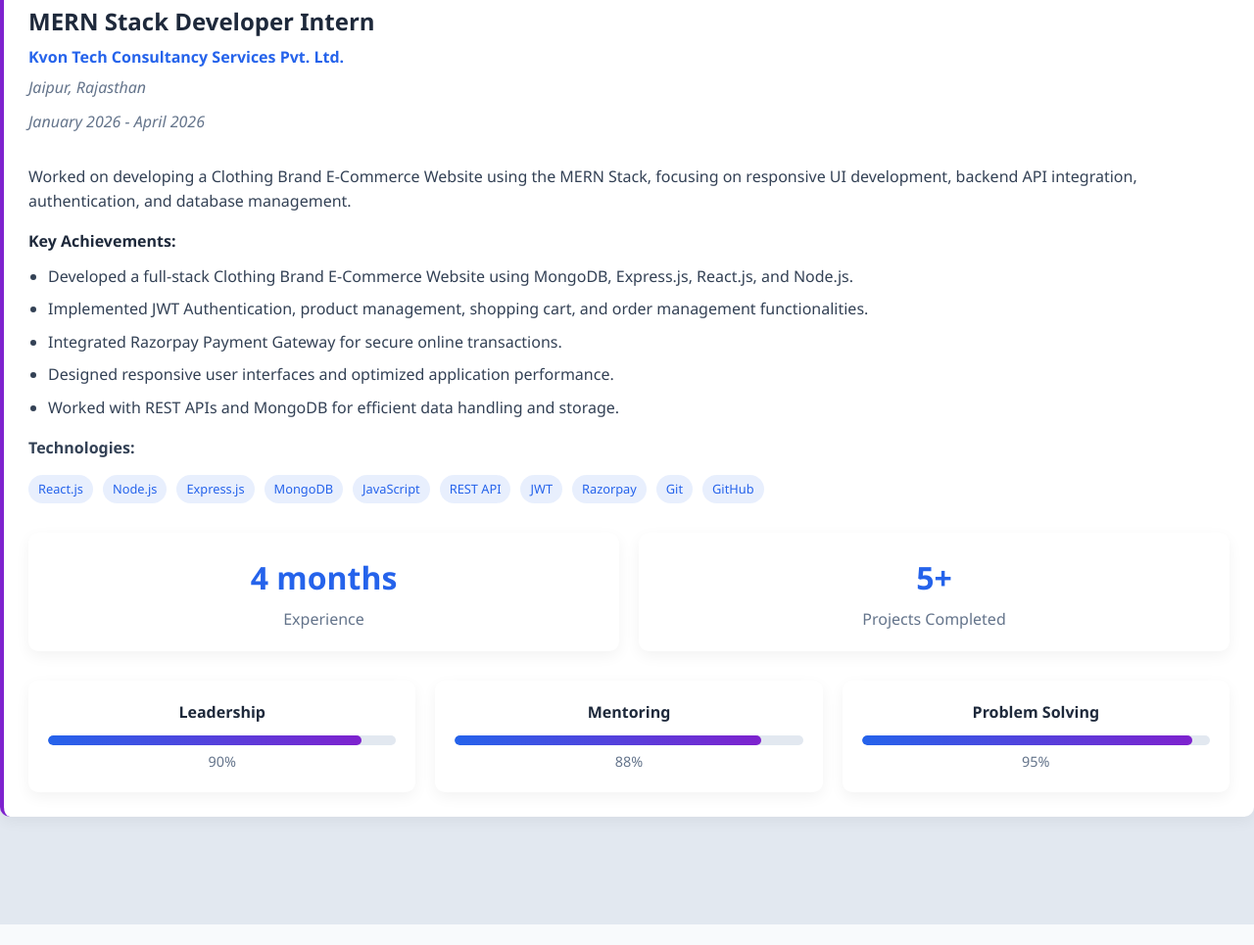
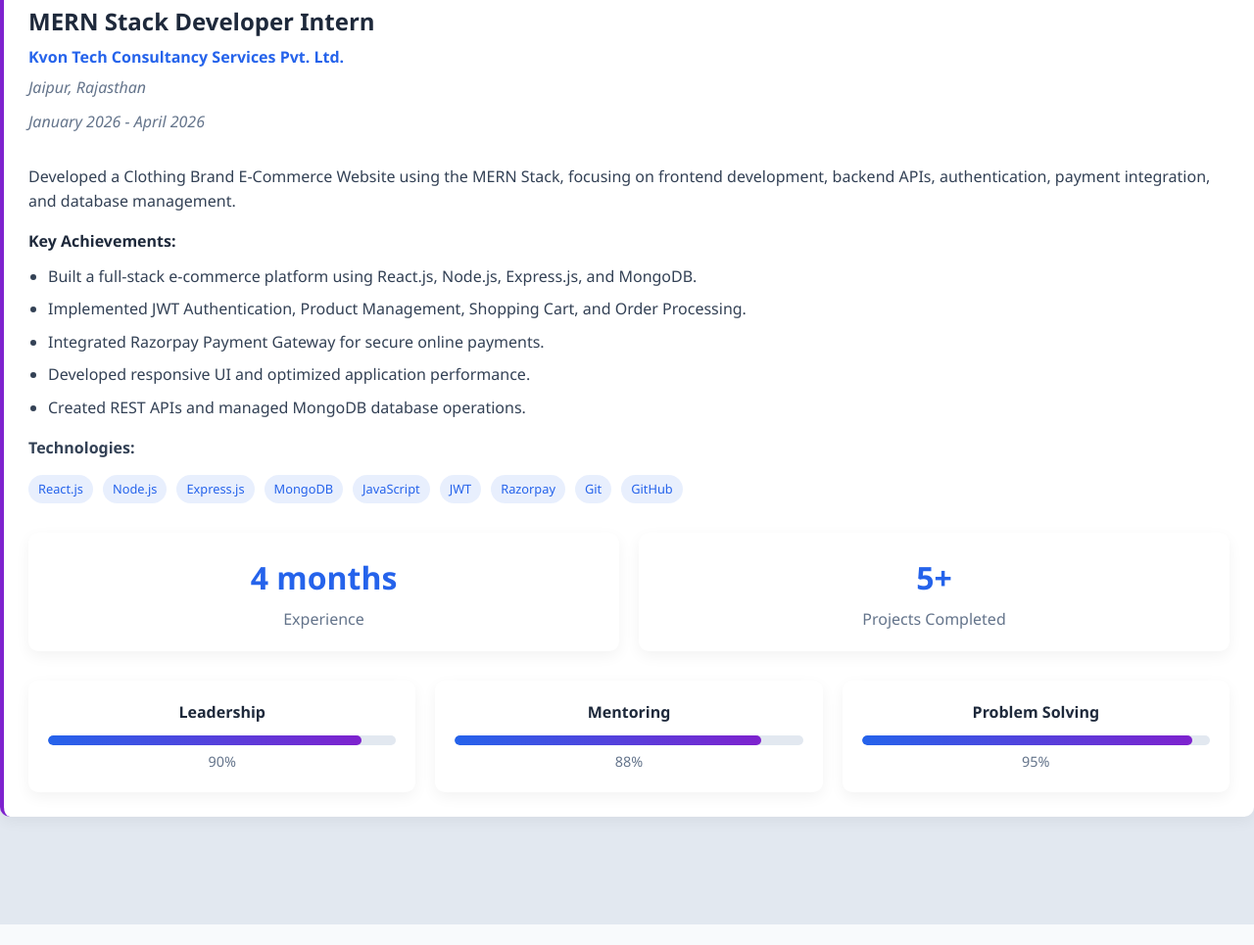
Before and after one commit to Vijendra-singh7773/Vijendra-Singh-Portfolio, a plain HTML site: page index.html in a window 1280 px wide. Shown: the part 4378-5343 px from the top of the page at 98% size. Drawn offline with Linux system fonts and the light colour scheme.

Commit message:
Update index.html

```diff
--- a/index.html
+++ b/index.html
@@ -1143,7 +1143,7 @@
             </div>
         </div>
 
-        <div class="experience-item fade-in">
+       <div class="experience-item fade-in delay-1">
     <div class="experience-header">
         <div>
             <h3 class="experience-title">MERN Stack Developer Intern</h3>
@@ -1154,19 +1154,19 @@
     </div>
 
     <p>
-        Worked on developing a Clothing Brand E-Commerce Website using the MERN Stack,
-        focusing on responsive UI development, backend API integration, authentication,
-        and database management.
+        Developed a Clothing Brand E-Commerce Website using the MERN Stack,
+        focusing on frontend development, backend APIs, authentication,
+        payment integration, and database management.
     </p>
 
     <div class="key-achievements">
         <h4>Key Achievements:</h4>
         <ul>
-            <li>Developed a full-stack Clothing Brand E-Commerce Website using MongoDB, Express.js, React.js, and Node.js.</li>
-            <li>Implemented JWT Authentication, product management, shopping cart, and order management functionalities.</li>
-            <li>Integrated Razorpay Payment Gateway for secure online transactions.</li>
-            <li>Designed responsive user interfaces and optimized application performance.</li>
-            <li>Worked with REST APIs and MongoDB for efficient data handling and storage.</li>
+            <li>Built a full-stack e-commerce platform using React.js, Node.js, Express.js, and MongoDB.</li>
+            <li>Implemented JWT Authentication, Product Management, Shopping Cart, and Order Processing.</li>
+            <li>Integrated Razorpay Payment Gateway for secure online payments.</li>
+            <li>Developed responsive UI and optimized application performance.</li>
+            <li>Created REST APIs and managed MongoDB database operations.</li>
         </ul>
     </div>
 
@@ -1178,14 +1178,13 @@
             <span class="tech-tag">Express.js</span>
             <span class="tech-tag">MongoDB</span>
             <span class="tech-tag">JavaScript</span>
-            <span class="tech-tag">REST API</span>
             <span class="tech-tag">JWT</span>
             <span class="tech-tag">Razorpay</span>
             <span class="tech-tag">Git</span>
             <span class="tech-tag">GitHub</span>
         </div>
     </div>
-              <!-- Career Highlights -->
+            <!-- Career Highlights -->
                 <div class="highlights-container fade-in delay-1">
                     <div class="highlight-item">
                         <div class="highlight-value">4 months</div>
@@ -1222,6 +1221,7 @@
                     </div>
                 </div>
 </div>
+
     </section>
 
     <!-- Projects Section -->
```
